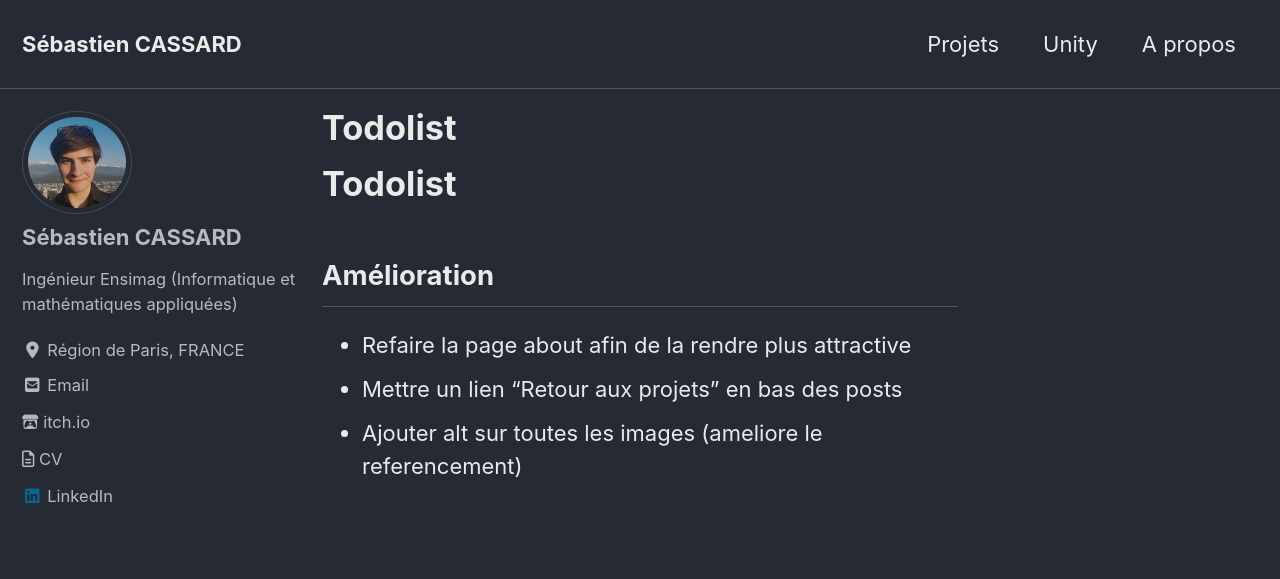
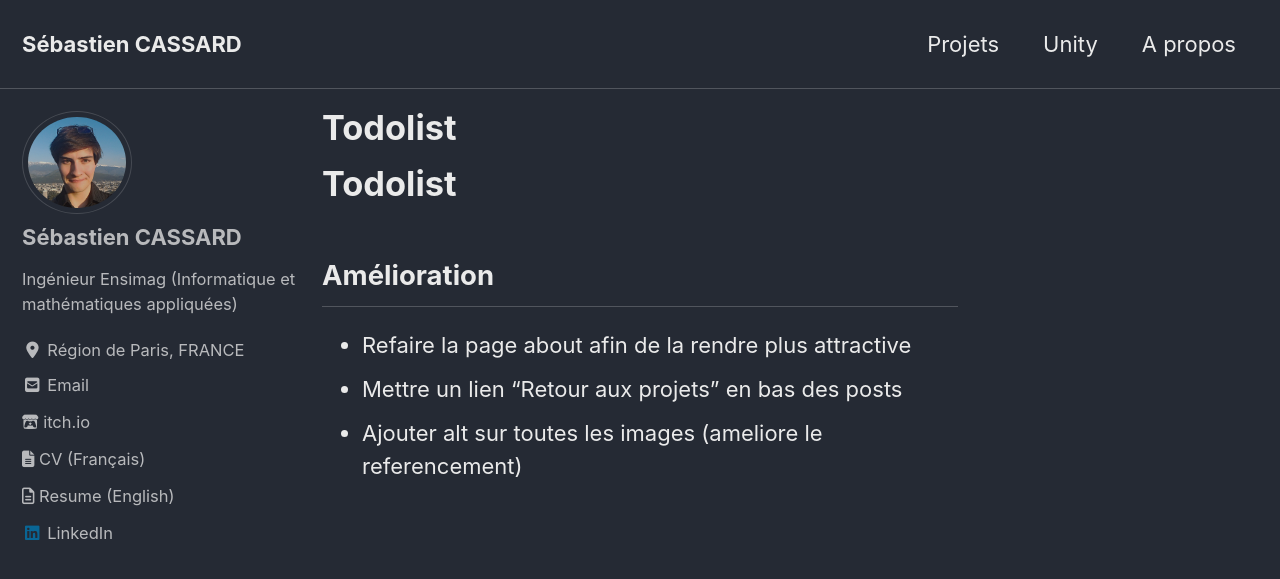
Before and after one commit to Cassards/cassards.github.io, a Jekyll site: the page built from todo.md, in a window 1280 px wide and 900 px high. Shown: the top 579 px of the window. Built offline with Jekyll 4.4.1, drawn with Linux system fonts in a browser that asks for light colours; cached includes are drawn as plain includes; nearby versions of some CDN libraries; our own code applies the rules of GitHub Pages for plain Markdown files; some of the changed lines change nothing that is shown.

Commit message:
Update _config.yml

```diff
--- a/_config.yml
+++ b/_config.yml
@@ -121,15 +121,12 @@ author:
     - label: "itch.io"
       icon: "fab fa-itch-io"
       url: "https://shaib.itch.io/"
-    - label: "CV"
+    - label: "CV (Français)"
+      icon: "fas fa-file-alt"
+      url: "https://cassards.github.io/documents/CV_Sebastien-CASSARD.pdf"
+    - label: "Resume (English)"
       icon: "far fa-file-alt"
       url: "https://cassards.github.io/documents/Resume_Sebastien-CASSARD.pdf"
-    # - label: "CV (Français)"
-    #   icon: "fas fa-file-alt"
-    #   url: "https://cassards.github.io/documents/CV_Sebastien-CASSARD.pdf"
-    # - label: "Resume (English)"
-    #   icon: "far fa-file-alt"
-    #   url: "https://cassards.github.io/documents/Resume_Sebastien-CASSARD.pdf"
 
     # - label: "GitHub"
     #   icon: "fab fa-fw fa-github"
```
